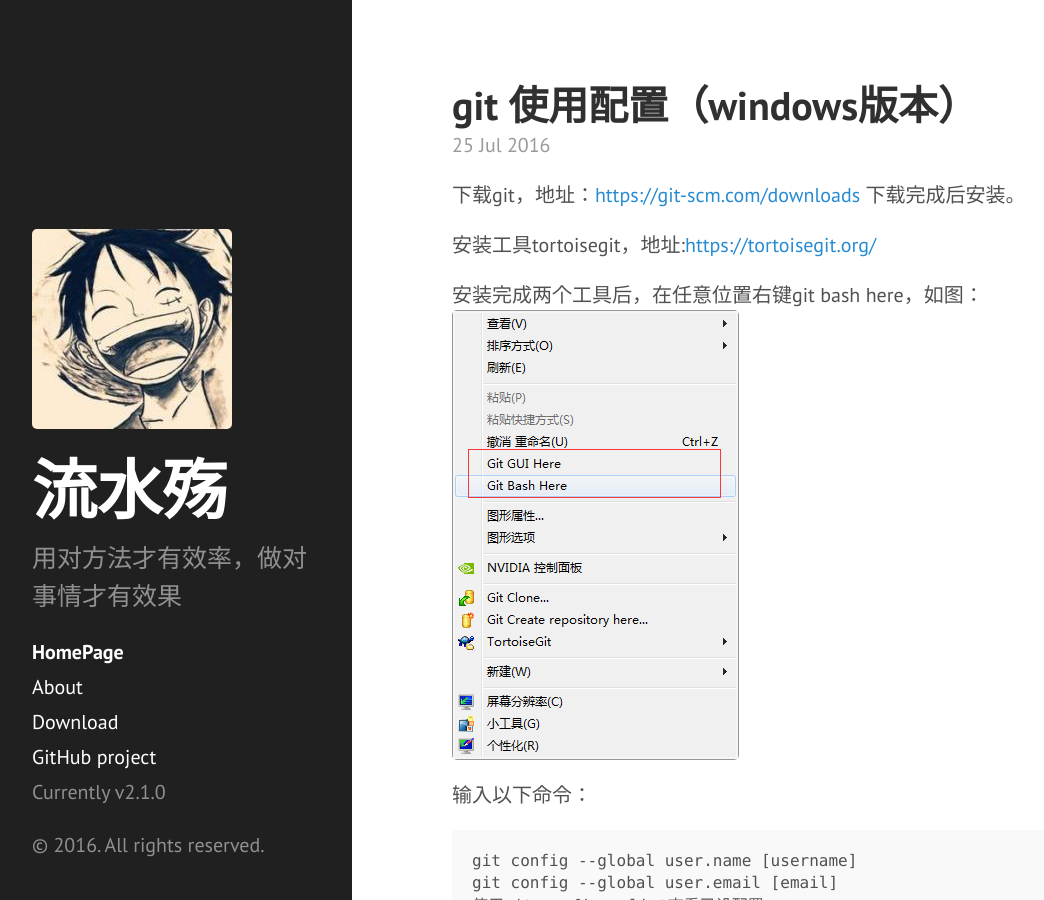
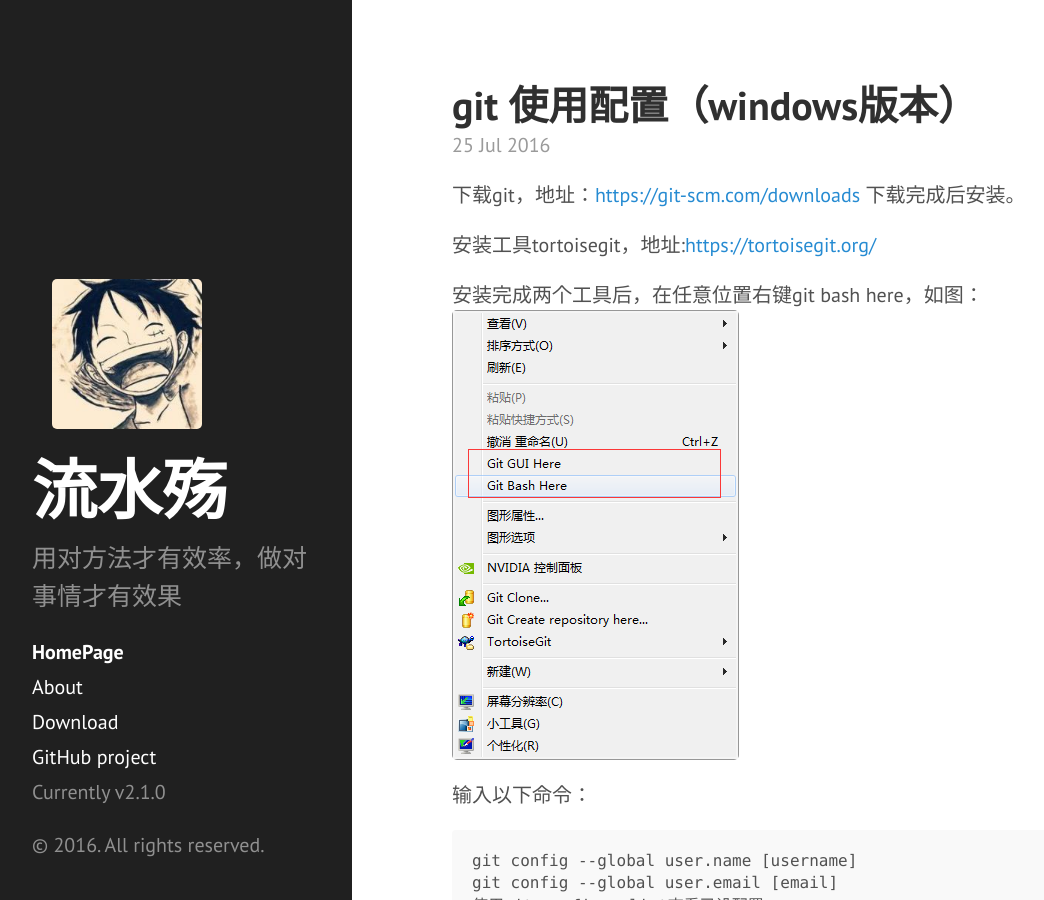
Before and after one commit to lkzlee/lkzlee.github.io, a Jekyll site: the page built from index.html, in a window 1280 px wide and 900 px high. Shown: the whole window, without its empty margins (8-1052 px from the left). Built offline with Jekyll 4.4.1, drawn with Linux system fonts in a browser that asks for light colours; the list of posts is cut into pages by our own code.

Commit message:
样式调整

```diff
--- a/_includes/sidebar.html
+++ b/_includes/sidebar.html
@@ -4,7 +4,7 @@
 
 
       <h1>
-	   <img src="/images/myphoto3.jpg"></img>
+	   <img src="/images/myphoto3.jpg" height="150px;" style="margin-left:20px;"></img>
         <a href="{{ site.baseurl }}">
           {{ site.title }}
         </a>
```
